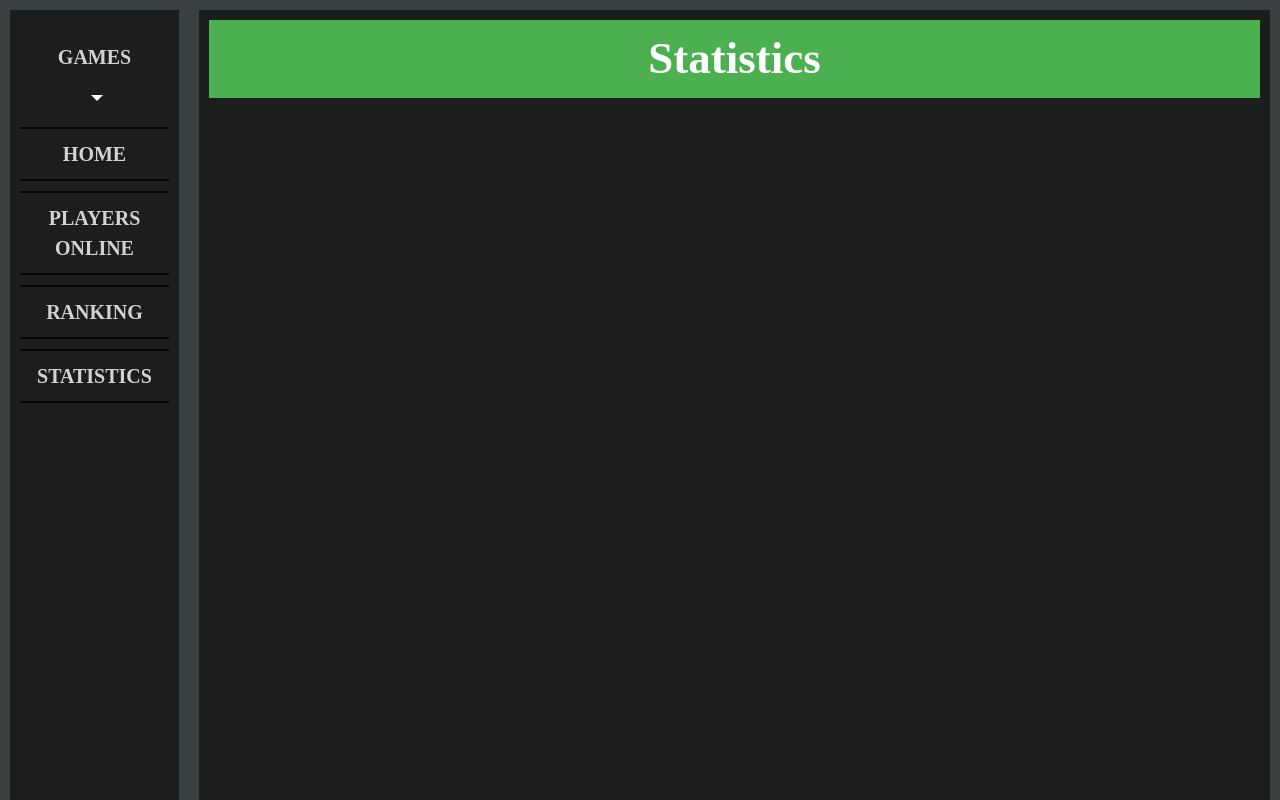
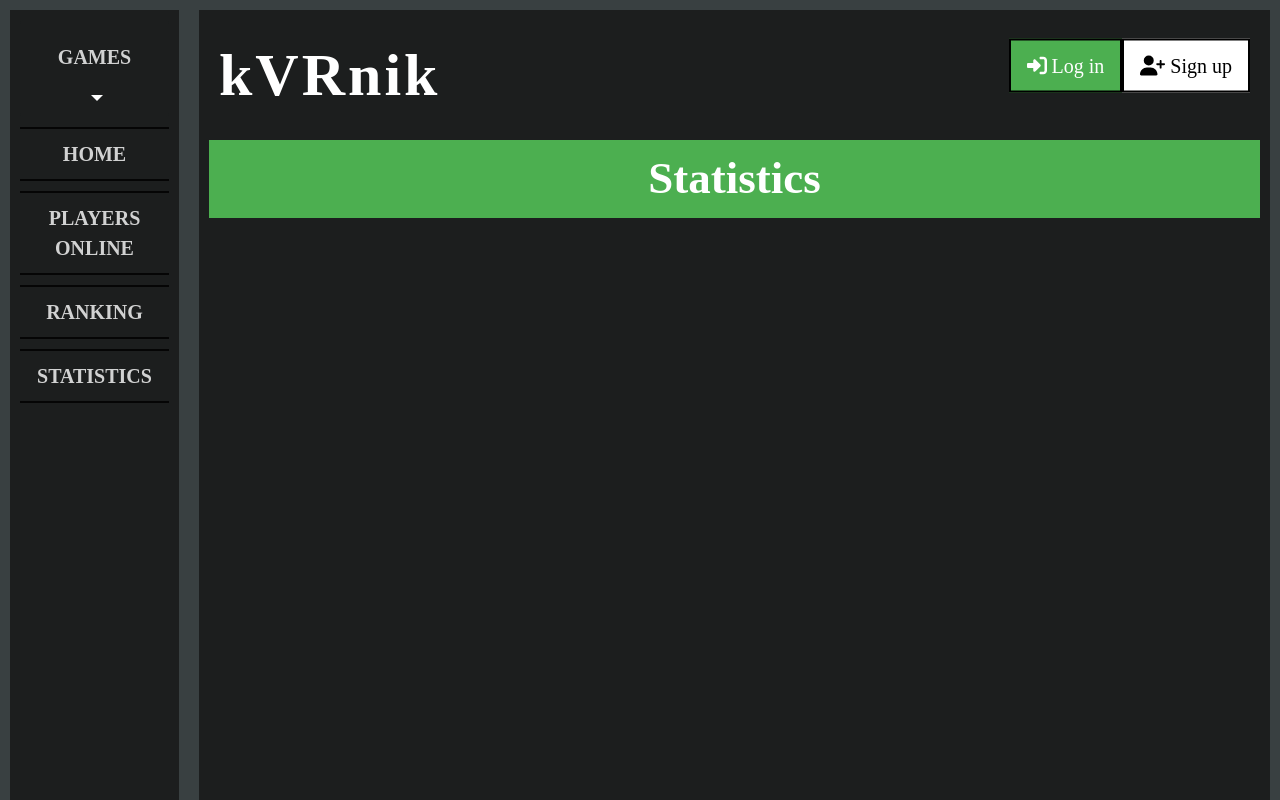
Before and after one commit to artProjects2019/ProjectAR, a Vue app in the folder frontend/: page /stats in a window 1280 px wide. Shown: the top 800 px of the page. Built offline with nearby package versions, Linux system fonts and the light colour scheme.

Commit message:
Adding static user panel

```diff
--- a/frontend/src/components/Account.vue
+++ b/frontend/src/components/Account.vue
@@ -4,6 +4,8 @@
     <Menu/>
 
     <div id="main">
+      <User_panel/>
+
       <div class="bar">
         My account
       </div>
@@ -22,10 +24,11 @@
 <script>
 import Menu from "@/components/Menu";
 import Account_panel from "@/components/Account_panel";
+import User_panel from "@/components/User_panel";
 export default {
   // eslint-disable-next-line vue/multi-word-component-names
   name: "Account",
-  components: {Menu, Account_panel},
+  components: {User_panel, Menu, Account_panel},
   computed: {
     logged() {
       return this.$store.state.auth.user;
--- a/frontend/src/components/Friend_invitation.vue
+++ b/frontend/src/components/Friend_invitation.vue
@@ -3,6 +3,8 @@
   <div class="container">
     <Menu/>
     <div id="main">
+      <User_panel/>
+
       <div class="bar">
         Friend invitations
       </div>
@@ -41,9 +43,11 @@ import Menu from "@/components/Menu";
 import axios from "axios";
 import user_photo from "@/components/User_photo";
 import * as yup from "yup";
+import User_panel from "@/components/User_panel";
 export default {
   name: "Friend_invitation",
   components: {
+    User_panel,
     Menu,
     user_photo
   },
--- a/frontend/src/components/Friends.vue
+++ b/frontend/src/components/Friends.vue
@@ -4,6 +4,8 @@
     <Menu/>
 
     <div id="main">
+      <User_panel/>
+
       <div class="bar">
         Friends
       </div>
@@ -25,10 +27,12 @@
 import Menu from "@/components/Menu";
 import axios from "axios";
 import user_photo from "@/components/User_photo";
+import User_panel from "@/components/User_panel";
 export default {
   // eslint-disable-next-line vue/multi-word-component-names
   name: "Friends",
   components: {
+    User_panel,
     Menu,
     user_photo
   },
--- a/frontend/src/components/Game_invitation.vue
+++ b/frontend/src/components/Game_invitation.vue
@@ -4,6 +4,8 @@
     <Menu/>
 
     <div id="main">
+      <User_panel/>
+
       <div class="bar">
         Game invitations
       </div>
@@ -43,11 +45,13 @@ import axios from "axios";
 import * as yup from "yup";
 import { game } from "@/store/global-variables";
 import Lobby from "@/components/Lobby";
+import User_panel from "@/components/User_panel";
 
 
 export default {
   name: "Game_invitation",
   components: {
+    User_panel,
     Menu,
   },
   data() {
--- a/frontend/src/components/Home.vue
+++ b/frontend/src/components/Home.vue
@@ -3,32 +3,7 @@
   <div class="container">
     <Menu/>
     <div id="main">
-      <div id="top">
-        <div id="topL">
-          kVRnik - test
-        </div>
-
-        <div v-if="!logged" class="topR">
-          <button id="login" @click="$router.push('./login')">
-            <font-awesome-icon icon="sign-in-alt" /> Log in
-          </button>
-
-          <button id="signup" @click="$router.push('./register')">
-            <font-awesome-icon icon="user-plus" /> Sign up
-          </button>
-        </div>
-
-        <div v-if="logged" class="topR">
-          <button id="user" @click="$router.push('./account')">
-            <font-awesome-icon icon="user" /> {{logged.username}}
-          </button>
-
-          <button id="logout" @click.prevent="logOut">
-            <font-awesome-icon icon="sign-out-alt" /> Log out
-          </button>
-
-        </div>
-      </div>
+      <User_panel/>
 
       <div class="bar">
         About project
@@ -143,10 +118,12 @@
 </template>
 <script>
 import Menu from "@/components/Menu";
+import User_panel from "@/components/User_panel";
 export default {
   // eslint-disable-next-line vue/multi-word-component-names
   name: "Home",
   components: {
+    User_panel,
     Menu
   },
   computed: {
--- a/frontend/src/components/Ranking.vue
+++ b/frontend/src/components/Ranking.vue
@@ -4,6 +4,8 @@
       <Menu/>
 
       <div id="main">
+        <User_panel/>
+
         <div class="bar">
           Ranking
         </div>
@@ -84,11 +86,12 @@
 
 <script>
 import Menu from "@/components/Menu";
+import User_panel from "@/components/User_panel";
 
 export default {
 // eslint-disable-next-line vue/multi-word-component-names
   name: "Ranking",
-  components: {Menu}
+  components: {User_panel, Menu}
 }
 </script>
 
--- a/frontend/src/components/Stats.vue
+++ b/frontend/src/components/Stats.vue
@@ -4,6 +4,8 @@
       <Menu/>
 
       <div id="main">
+        <User_panel/>
+
         <div class="bar">
           Statistics
         </div>
@@ -15,9 +17,10 @@
 
 <script>
 import Menu from "@/components/Menu";
+import User_panel from "@/components/User_panel";
 export default {
   // eslint-disable-next-line vue/multi-word-component-names
   name: "Statistics",
-  components: {Menu}
+  components: {User_panel, Menu}
 }
 </script>
--- /dev/null
+++ b/frontend/src/components/User_panel.vue
@@ -0,0 +1,49 @@
+<template>
+  <div id="top">
+    <div id="topL">
+      kVRnik
+    </div>
+
+    <div v-if="!logged" class="topR">
+      <button id="login" @click="$router.push('./login')">
+        <font-awesome-icon icon="sign-in-alt" /> Log in
+      </button>
+
+      <button id="signup" @click="$router.push('./register')">
+        <font-awesome-icon icon="user-plus" /> Sign up
+      </button>
+    </div>
+
+    <div v-if="logged" class="topR">
+      <button id="user" @click="$router.push('./account')">
+        <font-awesome-icon icon="user" /> {{logged.username}}
+      </button>
+
+      <button id="logout" @click.prevent="logOut">
+        <font-awesome-icon icon="sign-out-alt" /> Log out
+      </button>
+
+    </div>
+  </div>
+</template>
+
+<script>
+export default {
+  name: "User_panel",
+  computed: {
+    logged() {
+      return this.$store.state.auth.user;
+    },
+  },
+  methods: {
+    logOut() {
+      this.$store.dispatch('auth/logout');
+      this.$router.push('/login');
+    }
+  }
+}
+</script>
+
+<style scoped>
+
+</style>
--- a/frontend/src/components/Users.vue
+++ b/frontend/src/components/Users.vue
@@ -4,6 +4,8 @@
       <Menu/>
 
       <div id="main">
+        <User_panel/>
+
         <div class="bar">
           Players online
         </div>
@@ -44,6 +46,7 @@ import Menu from "@/components/Menu";
 import axios from "axios";
 import user_photo from "@/components/User_photo";
 import * as yup from "yup";
+import User_panel from "@/components/User_panel";
 export default {
   // eslint-disable-next-line vue/multi-word-component-names
   name: "Users",
@@ -57,6 +60,7 @@ export default {
     };
   },
   components: {
+    User_panel,
     Menu,
     user_photo
   },
```
